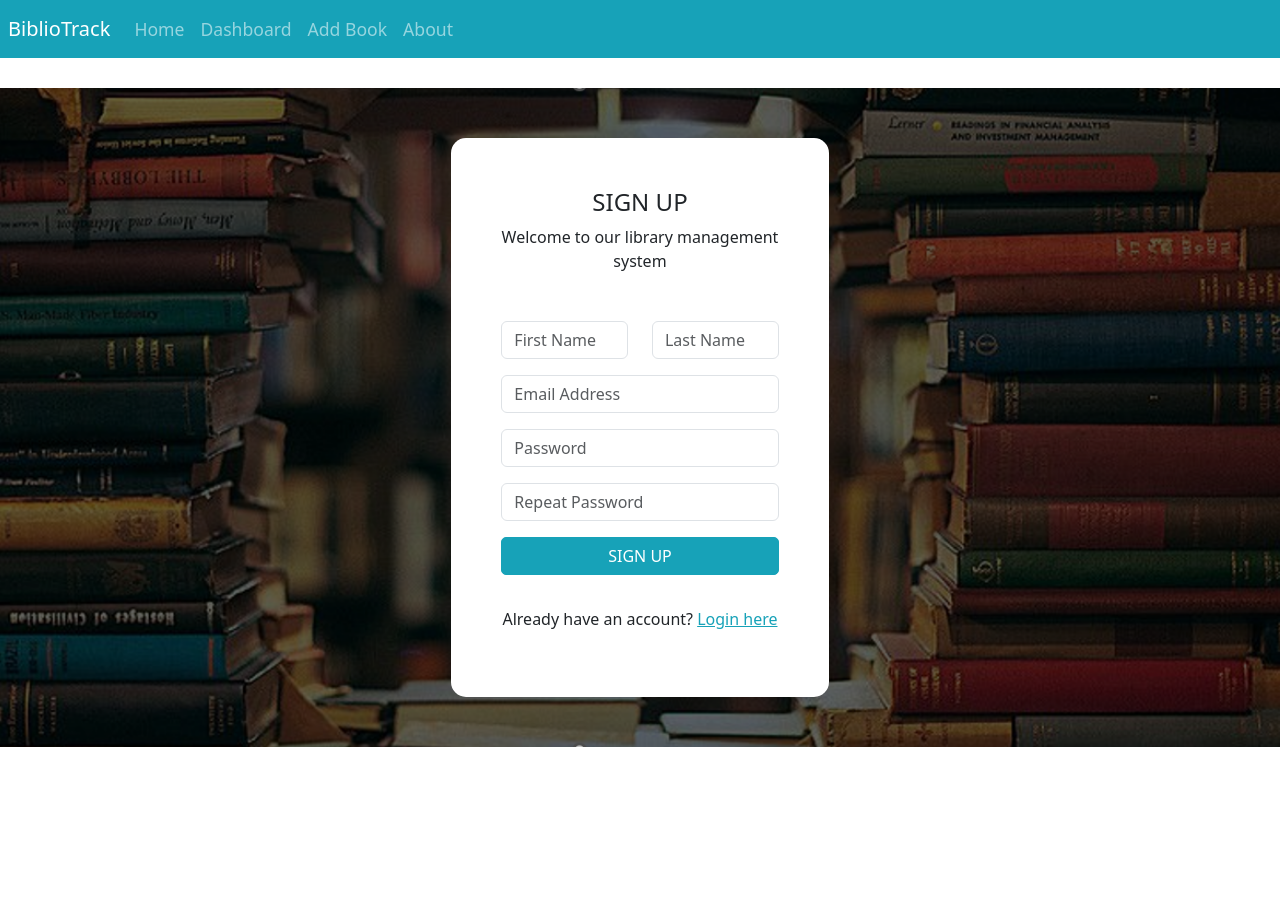
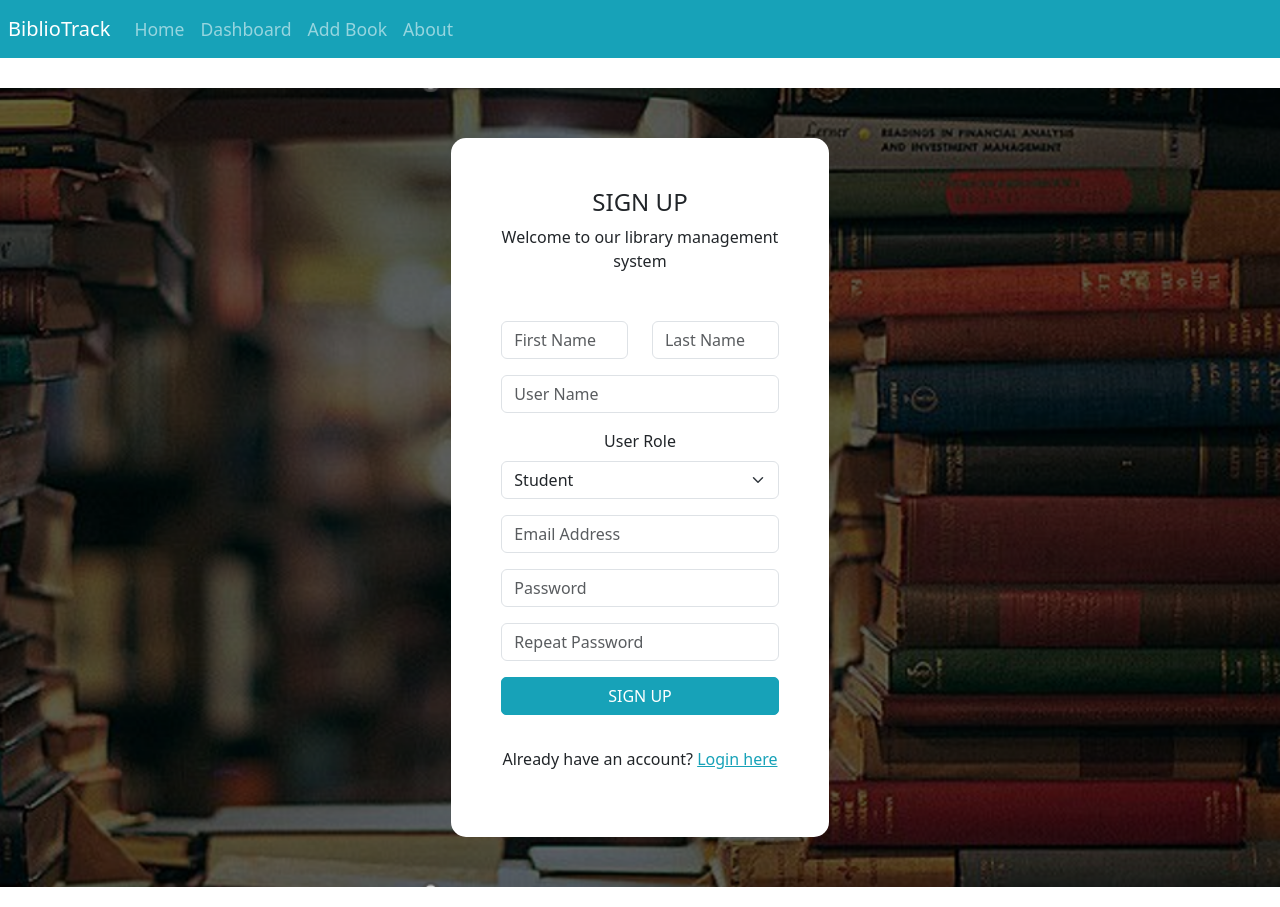
Before and after one commit to BiblioTrack/bibliotrack-frontend, a React (Create React App) app: page /signup in a window 1280 px wide. Before the commit the page ends 800 px from the top, so only its background shows below. Built offline with nearby package versions, Linux system fonts and the light colour scheme.

Commit message:
integrated API calles for signup

```diff
--- a/src/pages/AuthPages/SignupPage/components/SignupSection.js
+++ b/src/pages/AuthPages/SignupPage/components/SignupSection.js
@@ -2,11 +2,14 @@ import React, { useState } from 'react';
 import { Form, FormControl, Row, Col, Button } from 'react-bootstrap';
 import { Link } from 'react-router-dom';
 import MainSection from '../../../../components/MainSection.js'
+import { API_BASE_URL } from '../../../../ApiCalls.js'
 
 const SignupSection = () => {
   const [firstname, setFirstname] = useState('');
   const [lastname, setLastname] = useState('');
   const [email, setEmail] = useState('');
+  const [username, setUsername] = useState('');
+  const [role, setRole] = useState('student');
   const [password, setPassword] = useState('');
   const [repeatPassword, setRepeatPassword] = useState('');
 
@@ -34,22 +37,64 @@ const SignupSection = () => {
     return true;
   };
 
+  const handleSignUp = async () => {
+
+    const userData = {
+      firstname,
+      lastname,
+      email,
+      username,
+      password,
+      role,
+      admin: role === 'admin' ? true : false,
+    };
+    console.log(
+      userData
+    )
+
+    try {
+      // Validate form data before making the API call
+      if (!validateSignUpForm()) {
+        return;
+      }
+
+      const response = await fetch(`${API_BASE_URL}/users/signup`, {
+        method: 'POST',
+        headers: {
+          'Content-Type': 'application/json',
+        },
+        body: JSON.stringify(userData),
+      });
+
+      if (!response.ok) {
+        throw new Error('Signup failed');
+      }
+
+      // TODO: Handle successful signup (e.g., show a success message, redirect the user)
+      console.log('Signup successful');
+    } catch (error) {
+      console.error('Error during signup:', error);
+      // TODO: Handle signup error (e.g., show an error message to the user)
+      alert('Signup failed. Please try again.');
+    }
+  };
 
 
   const handleSubmit = (e) => {
     e.preventDefault();
     //Add signup form validation before submit
-     if (!validateSignUpForm()) {
+    if (!validateSignUpForm()) {
       return;
     }
     //TODO: Add signup logic here
+    handleSignUp();
   };
 
   return (
     <MainSection title="SIGN UP" description="Welcome to our library management system">
-      <Form className="mt-5" onSubmit={handleSubmit} role ='form'>
+      <Form className="mt-5" onSubmit={handleSubmit} role='form'>
 
-      <Row>
+        <Row>
           <Col md={6} className="mb-3">
             <Form.Group controlId="firstname" >
               <FormControl
@@ -74,6 +119,32 @@ const SignupSection = () => {
             </Form.Group>
           </Col>
         </Row>
+        <Form.Group className="mb-3" controlId="username" >
+          <FormControl
+            data-testid="username"
+            type="text"
+            placeholder="User Name"
+            value={username}
+            onChange={(e) => setUsername(e.target.value)}
+          />
+        </Form.Group>
+        <Form.Group className="mb-3" controlId="role" >
+          <Form.Label>User Role</Form.Label>
+          <Form.Select value={role} onChange={(e) => setRole(e.target.value)}>
+            <option value="student">Student</option>
+            <option value="teacher">Teacher</option>
+            <option value="admin">Admin</option>
+
+            {/* Add more role options as needed */}
+          </Form.Select>
+          {/* <FormControl
+            data-testid="role"
+            type="text"
+            placeholder="Role"
+            value={role}
+            onChange={(e) => setUsername(e.target.value)}
+          /> */}
+        </Form.Group>
 
         <Form.Group className="mb-3" controlId="email" >
           <FormControl
```
